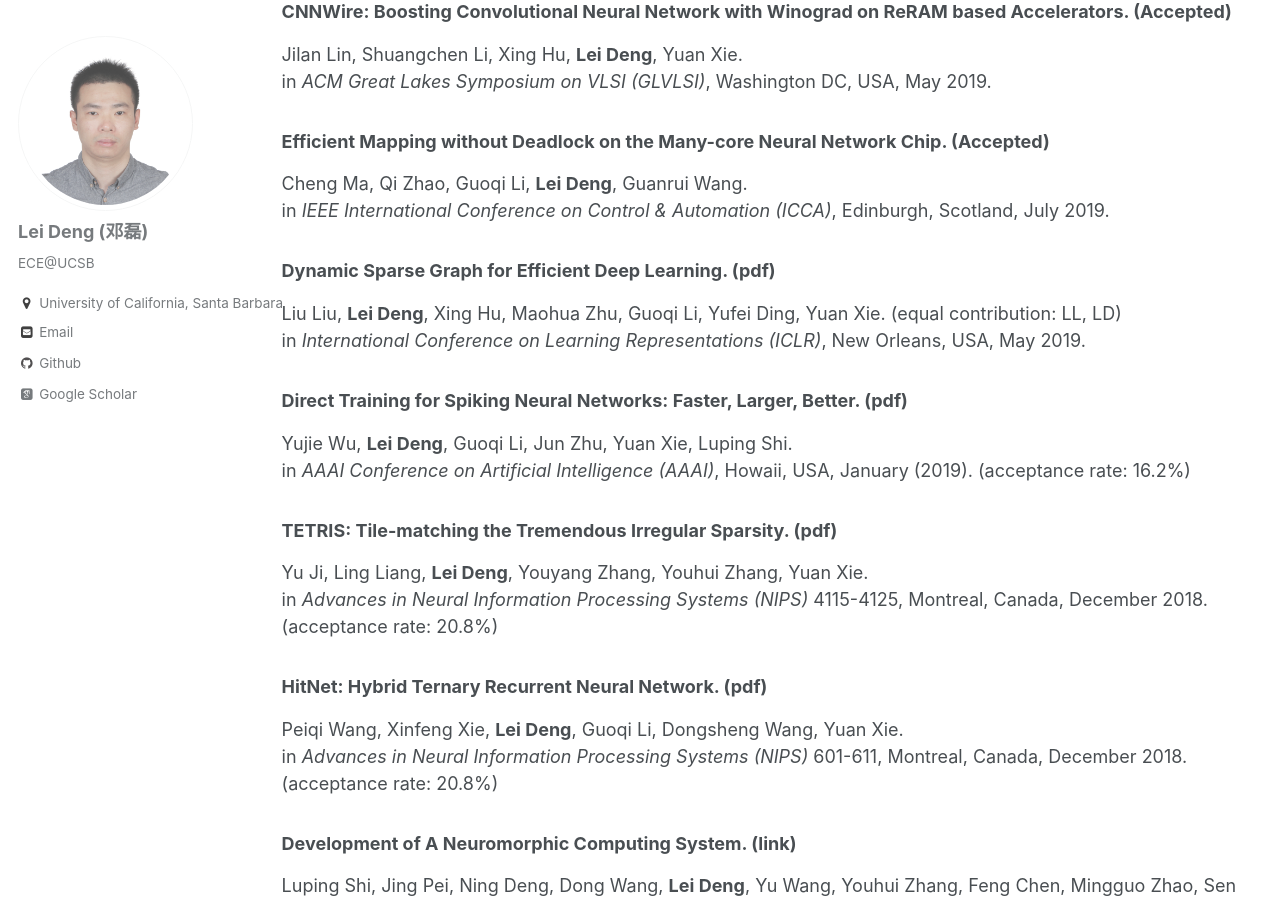
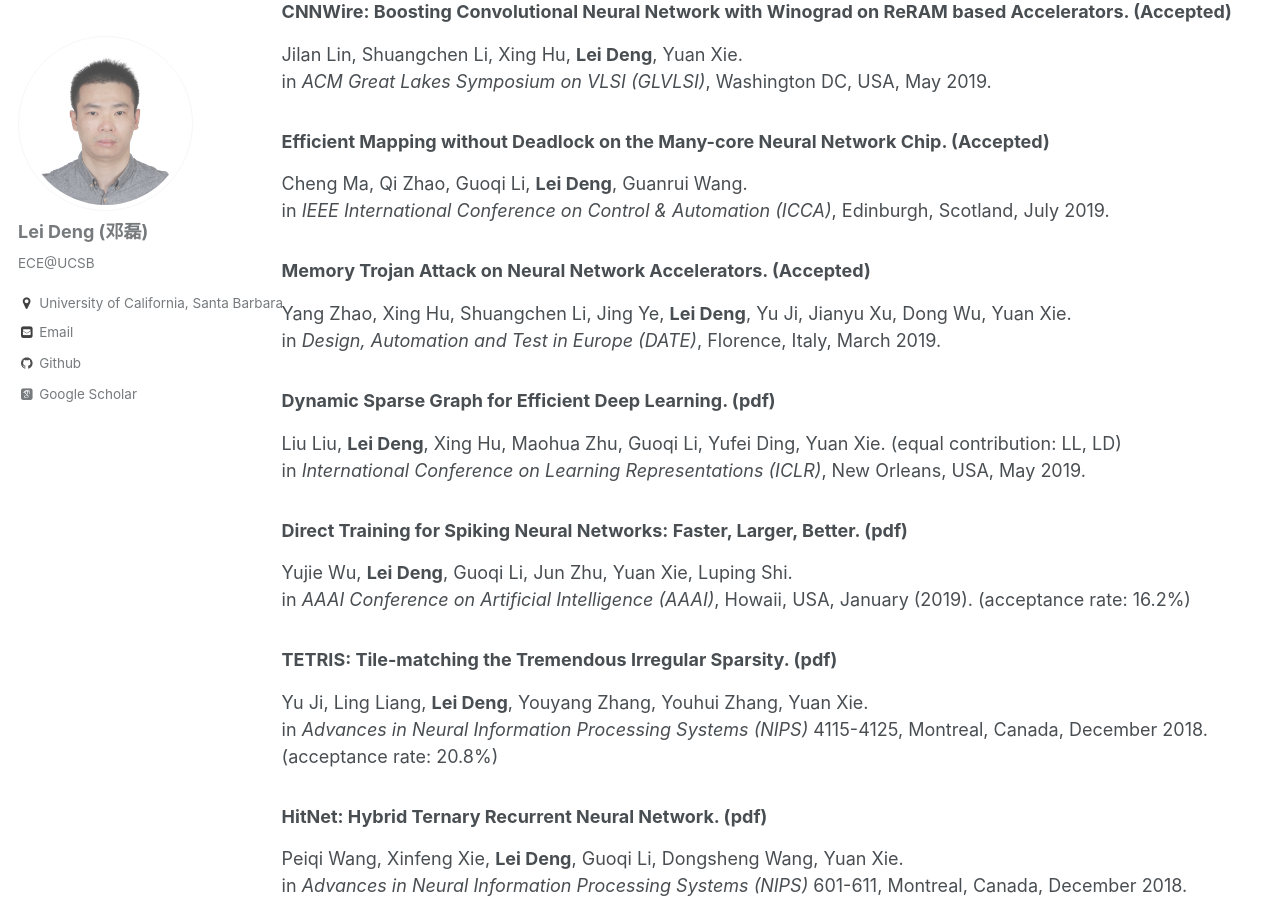
Before and after one commit to dllfei/dllfei.github.io, a Jekyll site: the page built from _pages/publications.md, in a window 1280 px wide and 900 px high, scrolled down 2870 px. Built offline with Jekyll 4.4.1, drawn with Linux system fonts in a browser that asks for light colours; some web fonts are replaced; some of the changed text lies outside the part shown.

Commit message:
Update publications.md

```diff
--- a/_pages/publications.md
+++ b/_pages/publications.md
@@ -8,7 +8,7 @@ author_profile: true
 
 ## Journals
 
-### Batch Normalization Sampling. ([pdf](https://arxiv.org/pdf/1810.10962.pdf)) <br />
+### Effective and Efficient Batch Normalization Using Few Uncorrelated Data for Statistics' Estimation. ([pdf](https://arxiv.org/pdf/1810.10962.pdf)) <br />
 Zhaodong Chen, **Lei Deng**, Guoqi Li, Jiawei Sun, Xing Hu, Xin Ma, Yuan Xie. (equal contribution: ZC, LD) <br />
 arXiv:1810.10962 (Submitted to *IEEE Transactions on Neural Networks and Learning Systems*).
 
@@ -91,6 +91,10 @@ in *ACM Great Lakes Symposium on VLSI (GLVLSI)*, Washington DC, USA, May 2019.
 Cheng Ma, Qi Zhao, Guoqi Li, **Lei Deng**, Guanrui Wang. <br />
 in *IEEE International Conference on Control & Automation (ICCA)*, Edinburgh, Scotland, July 2019.
 
+### Memory Trojan Attack on Neural Network Accelerators. (Accepted) <br />
+Yang Zhao, Xing Hu, Shuangchen Li, Jing Ye, **Lei Deng**, Yu Ji, Jianyu Xu, Dong Wu, Yuan Xie. <br />
+in *Design, Automation and Test in Europe (DATE)*, Florence, Italy, March 2019.
+
 ### Dynamic Sparse Graph for Efficient Deep Learning. ([pdf](https://openreview.net/pdf?id=H1goBoR9F7)) <br />
 Liu Liu, **Lei Deng**, Xing Hu, Maohua Zhu, Guoqi Li, Yufei Ding, Yuan Xie. (equal contribution: LL, LD) <br />
 in *International Conference on Learning Representations (ICLR)*, New Orleans, USA, May 2019.
```
